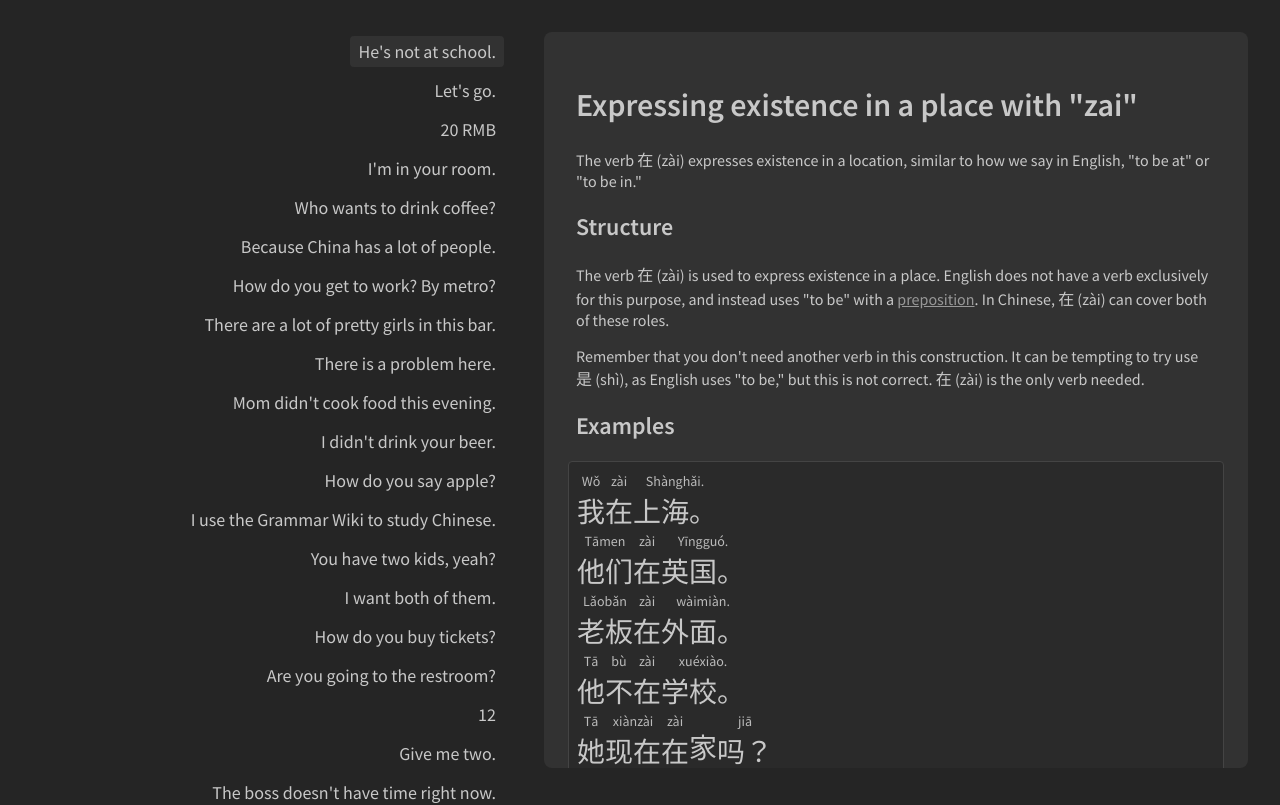
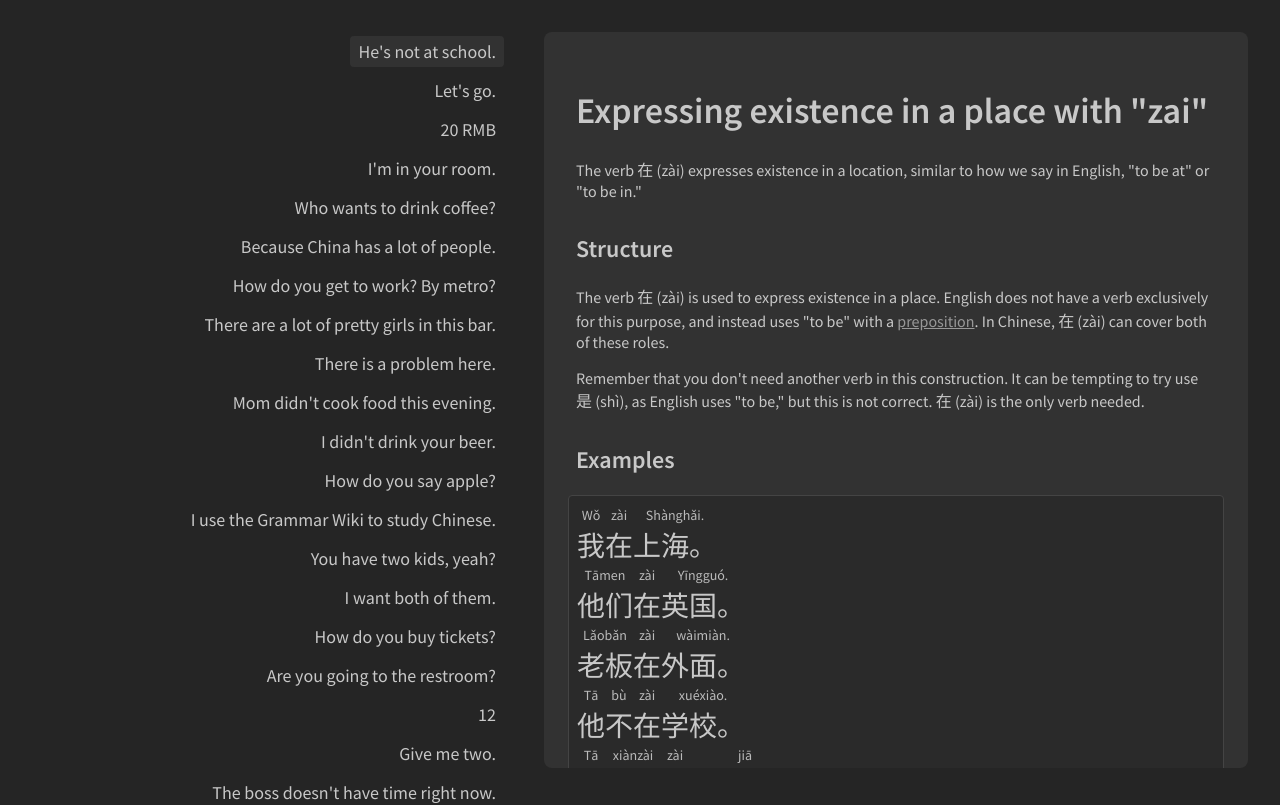
Before and after one commit to Xyzrr/shuo-chinese, a React (Create React App) app: page / in a window 1280 px wide. Shown: the top 805 px of the page. Built offline with nearby package versions, Linux system fonts and the light colour scheme.

Commit message:
minor heading style details

```diff
--- a/src/GrammarArticleRenderer.styles.ts
+++ b/src/GrammarArticleRenderer.styles.ts
@@ -1,19 +1,22 @@
 import styled from "styled-components";
 
 export const H1 = styled.h1`
-  font-size: 32px;
+  font-size: 36px;
 `;
 
 export const H2 = styled.h2`
   font-size: 24px;
+  margin-top: 32px;
 `;
 
 export const H3 = styled.h3`
   font-size: 20px;
+  margin-bottom: 16px;
 `;
 
 export const H4 = styled.h4`
   font-size: 18px;
+  margin-bottom: 12px;
 `;
 
 export const ExampleSet = styled.div`
--- a/src/GrammarArticleRenderer.tsx
+++ b/src/GrammarArticleRenderer.tsx
@@ -11,7 +11,7 @@ const GrammarArticleRenderer: React.FC<GrammarArticleRendererProps> = ({
 }) => {
   return (
     <>
-      <h1>{article.title}</h1>
+      <S.H1>{article.title}</S.H1>
       {article.blocks.map((block: any, i: any) => {
         switch (block.type) {
           case "heading":
```
